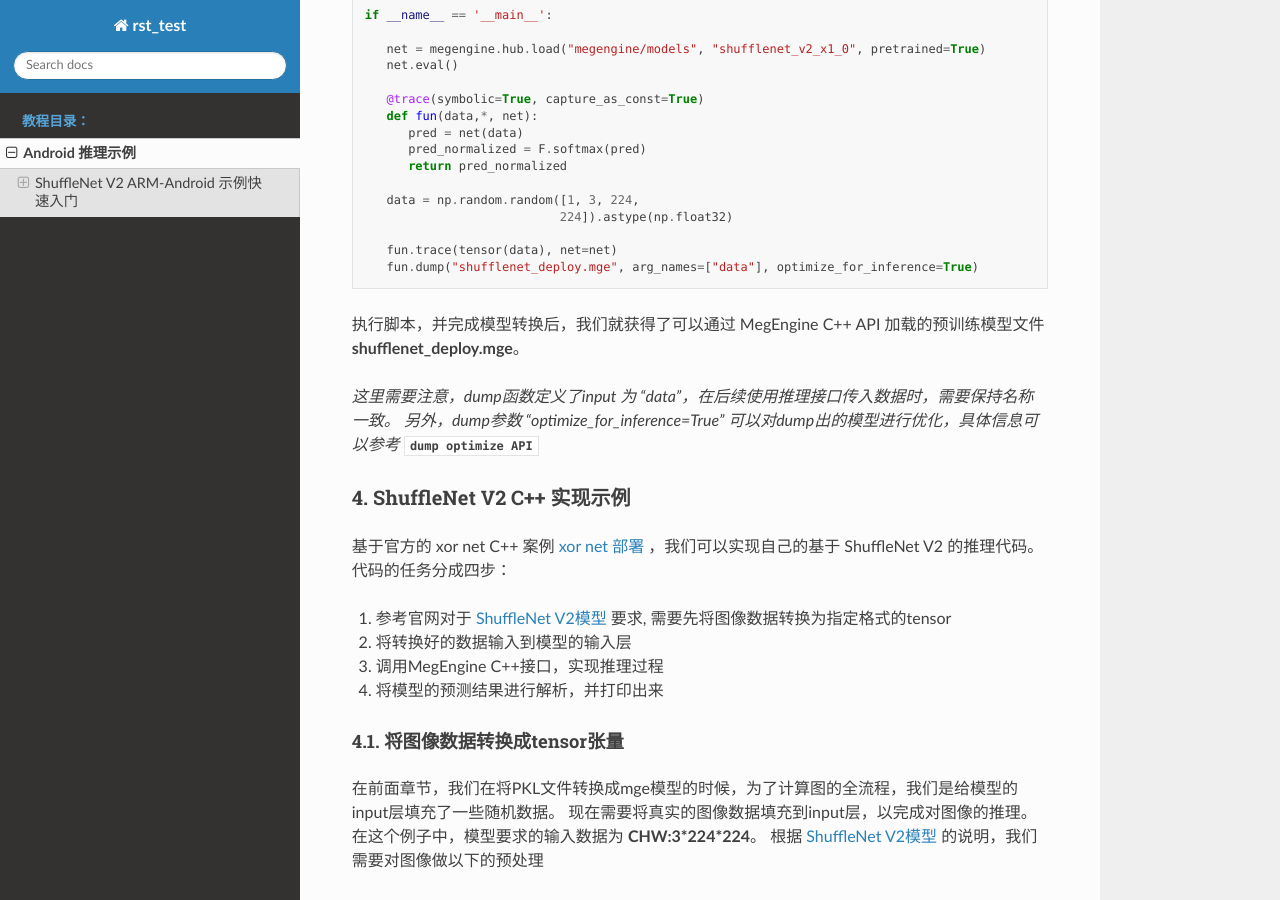
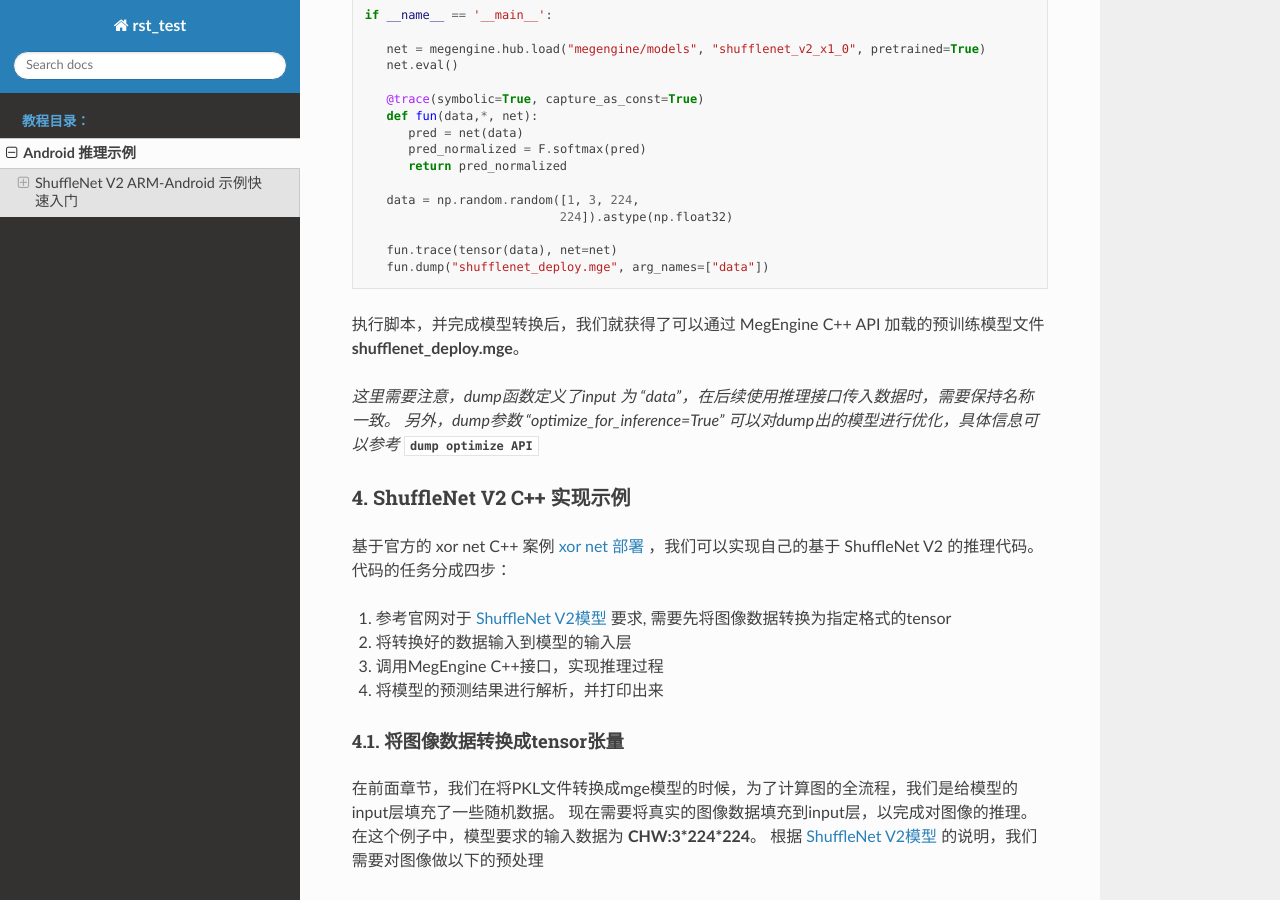
Before and after one commit to MegEngine/Docs, a Sphinx documentation site: the page built from source/inference_example/inference_chinese.rst, in a window 1280 px wide and 900 px high, scrolled down 1765 px. Built offline with Sphinx 7.4.7 and the Read the Docs theme 2.0.0, drawn with Linux system fonts in a browser that asks for light colours.

Commit message:
remove optimize_for_inference
GitOrigin-RevId: b19886f1bdf6e604baf7d69e4f10f1f2db94a688

```diff
--- a/source/inference_example/inference_chinese.rst
+++ b/source/inference_example/inference_chinese.rst
@@ -96,7 +96,7 @@ MegEngine可以支持多平台的交叉编译，可以根据官方指导文档
                               224]).astype(np.float32)
 
       fun.trace(tensor(data), net=net)
-      fun.dump("shufflenet_deploy.mge", arg_names=["data"], optimize_for_inference=True)
+      fun.dump("shufflenet_deploy.mge", arg_names=["data"])
 
 执行脚本，并完成模型转换后，我们就获得了可以通过 MegEngine C++ API 加载的预训练模型文件 **shufflenet_deploy.mge**。
 
```
